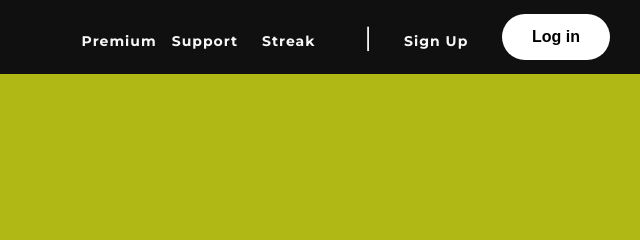
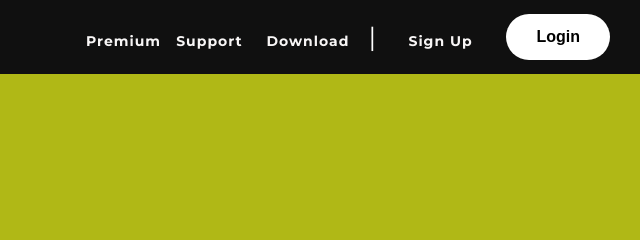
Before and after one commit to amithhd/Spotify-Clone, a plain HTML site: page index.html in a window 1280 px wide. Shown: the top 240 px of the page, 640-1280 px from the left. Drawn offline with Linux system fonts and the light colour scheme.

Commit message:
Update index.html

```diff
--- a/index.html
+++ b/index.html
@@ -97,12 +97,11 @@
                     <ul>
                         <li><a href="#">Premium</a></li>
                         <li><a href="#">Support</a></li>
-                    <li><a href="#">Streak</a></li>
-                    <!-- <li><a href="#">|</a></li> -->
+                        <li><a href="#">Download</a></li>
                         <li class="divider">|</li>
                         <li><a href="#">Sign Up</a></li>
                     </ul>
-                <button type="button">Log in</button>
+                        <button type="button">Login</button>
                 </div>
             </div>
 
```
Lines whose indentation alone changed are shown as unchanged.
